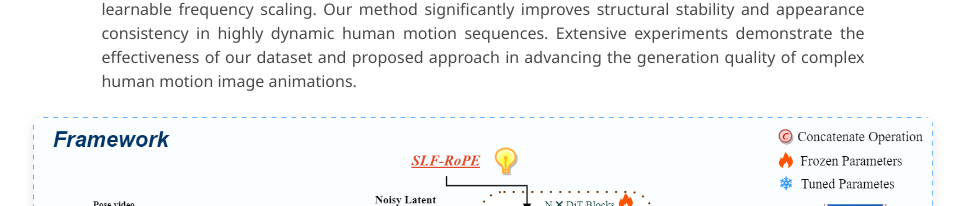
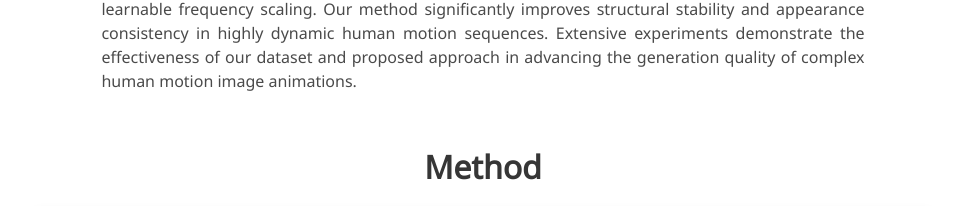
Before and after one commit to vivoCameraResearch/hypermotion, a plain HTML site: page index.html in a window 1280 px wide. Shown: the part 1735-1941 px from the top of the page, without its empty margins (157-1122 px from the left). Drawn offline with nearby package versions, Linux system fonts and the light colour scheme; some icons are missing; a web font is replaced by a local one.

Commit message:
Update index.html

```diff
--- a/index.html
+++ b/index.html
@@ -291,6 +291,11 @@
     </div>
     <!--/ Abstract. -->
 
+    <div class="columns is-centered has-text-centered" style="margin-top: 2rem;">
+      <div class="column is-four-fifths">
+        <h2 class="title is-3">Method</h2>
+      </div>
+    </div>
 
     <div class="baseline" style="text-align: center;">
       <a href="static/videos/baseline.pdf" target="_blank">
```
